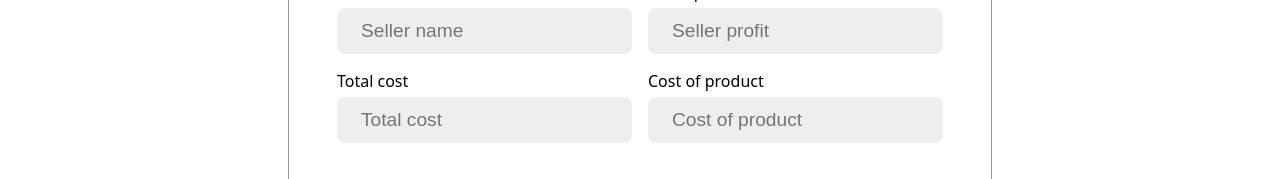
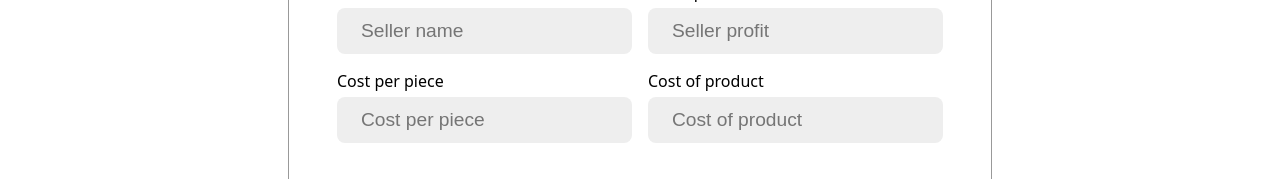
Before and after one commit to neckbeard-01000101/store-management, a React (Vite) app: page /form in a window 1280 px wide. Shown: the part 773-952 px from the top of the page. Built offline with nearby package versions, Linux system fonts and the light colour scheme.

Commit message:
finished

```diff
--- a/src/routes/Form.jsx
+++ b/src/routes/Form.jsx
@@ -117,8 +117,8 @@ const fields = [
                 isNumeric: true,
             },
             {
-                labelName: "Total cost",
-                placeHolder: "Total cost",
+                labelName: "Cost per piece",
+                placeHolder: "Cost per piece",
                 inputType: "text",
                 id: "total-cost",
                 isNumeric: true,
```
